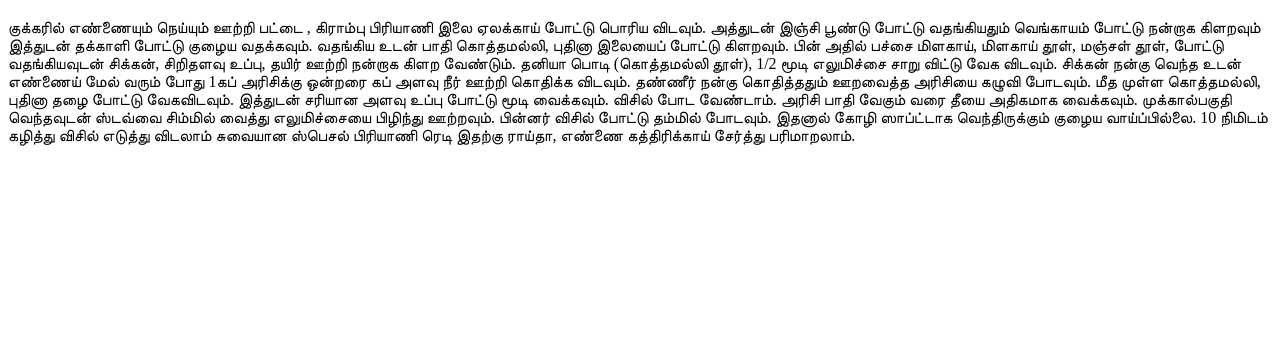
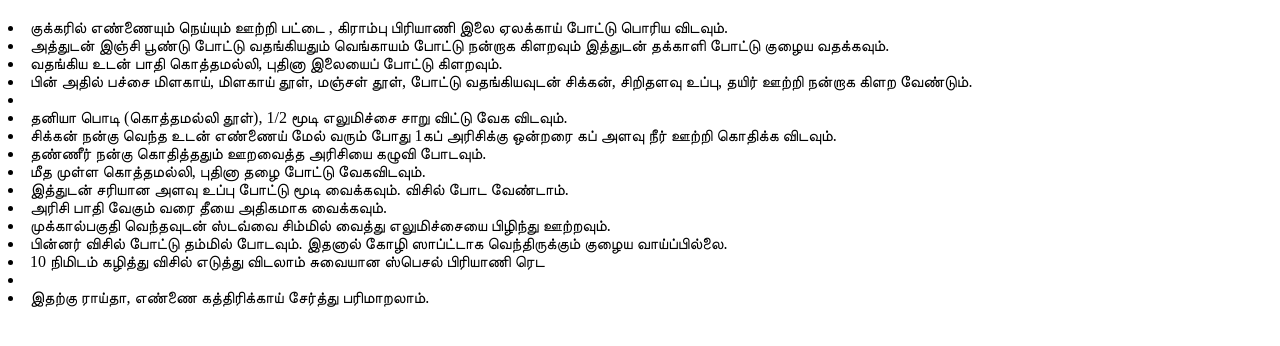
Before and after one commit to winshaS8/chicken-gravy, a plain HTML site: page index.html in a window 1280 px wide. Shown: the part 308-654 px from the top of the page. Drawn offline with Linux system fonts and the light colour scheme.

Commit message:
Update index.html

```diff
--- a/index.html
+++ b/index.html
@@ -18,14 +18,20 @@
        <li>மல்லித் தூள் - 1 டீஸ்பூன் </li>
 
         <h1> செய்முறை </h1>
-       <a> குக்கரில் எண்ணையும் நெய்யும் ஊற்றி பட்டை , கிராம்பு பிரியாணி இலை ஏலக்காய் போட்டு பொரிய விடவும். அத்துடன் இஞ்சி பூண்டு போட்டு வதங்கியதும் வெங்காயம் போட்டு நன்றாக கிளறவும் இத்துடன் தக்காளி போட்டு குழைய வதக்கவும். வதங்கிய உடன் பாதி கொத்தமல்லி, புதினா இலையைப் போட்டு கிளறவும்.
+      <li> குக்கரில் எண்ணையும் நெய்யும் ஊற்றி பட்டை , கிராம்பு பிரியாணி இலை ஏலக்காய் போட்டு பொரிய விடவும்.</li>
+      <li>அத்துடன் இஞ்சி பூண்டு போட்டு வதங்கியதும் வெங்காயம் போட்டு நன்றாக கிளறவும் இத்துடன் தக்காளி போட்டு குழைய வதக்கவும்.</li>
+      <li>வதங்கிய உடன் பாதி கொத்தமல்லி, புதினா இலையைப் போட்டு கிளறவும்.</li>
 
-        பின் அதில் பச்சை மிளகாய், மிளகாய் தூள், மஞ்சள் தூள், போட்டு வதங்கியவுடன் சிக்கன், சிறிதளவு உப்பு, தயிர் ஊற்றி நன்றாக கிளற வேண்டும். தனியா பொடி (கொத்தமல்லி தூள்), 1/2 மூடி எலுமிச்சை சாறு விட்டு வேக விடவும். சிக்கன் நன்கு வெந்த உடன் எண்ணைய் மேல் வரும் போது 1கப் அரிசிக்கு ஒன்றரை கப் அளவு நீர் ஊற்றி கொதிக்க விடவும். தண்ணீர் நன்கு கொதித்ததும் ஊறவைத்த அரிசியை கழுவி போடவும். மீத முள்ள கொத்தமல்லி, புதினா தழை போட்டு வேகவிடவும். இத்துடன் சரியான அளவு உப்பு போட்டு மூடி வைக்கவும். விசில் போட வேண்டாம்.
-
-        அரிசி பாதி வேகும் வரை தீயை அதிகமாக வைக்கவும். </a>
-
-        <a> முக்கால்பகுதி வெந்தவுடன் ஸ்டவ்வை சிம்மில் வைத்து எலுமிச்சையை பிழிந்து ஊற்றவும். பின்னர் விசில் போட்டு தம்மில் போடவும். இதனால் கோழி ஸாப்ட்டாக வெந்திருக்கும் குழைய வாய்ப்பில்லை. 10 நிமிடம் கழித்து விசில் எடுத்து விடலாம் சுவையான ஸ்பெசல் பிரியாணி ரெடி
-
-            இதற்கு ராய்தா, எண்ணை கத்திரிக்காய் சேர்த்து பரிமாறலாம். </a>
+       <li>பின் அதில் பச்சை மிளகாய், மிளகாய் தூள், மஞ்சள் தூள், போட்டு வதங்கியவுடன் சிக்கன், சிறிதளவு உப்பு, தயிர் ஊற்றி நன்றாக கிளற வேண்டும்.<li>
+      <li>தனியா பொடி (கொத்தமல்லி தூள்), 1/2 மூடி எலுமிச்சை சாறு விட்டு வேக விடவும்.</li>
+      <li>சிக்கன் நன்கு வெந்த உடன் எண்ணைய் மேல் வரும் போது 1கப் அரிசிக்கு ஒன்றரை கப் அளவு நீர் ஊற்றி கொதிக்க விடவும்.</li>
+      <li>தண்ணீர் நன்கு கொதித்ததும் ஊறவைத்த அரிசியை கழுவி போடவும்.</li>
+      <li>மீத முள்ள கொத்தமல்லி, புதினா தழை போட்டு வேகவிடவும்.</li>
+      <li>இத்துடன் சரியான அளவு உப்பு போட்டு மூடி வைக்கவும். விசில் போட வேண்டாம்.</li>
+      <li> அரிசி பாதி வேகும் வரை தீயை அதிகமாக வைக்கவும். </li>
+      <li> முக்கால்பகுதி வெந்தவுடன் ஸ்டவ்வை சிம்மில் வைத்து எலுமிச்சையை பிழிந்து ஊற்றவும்.</li>
+      <li>பின்னர் விசில் போட்டு தம்மில் போடவும். இதனால் கோழி ஸாப்ட்டாக வெந்திருக்கும் குழைய வாய்ப்பில்லை.</li>
+      <li>10 நிமிடம் கழித்து விசில் எடுத்து விடலாம் சுவையான ஸ்பெசல் பிரியாணி ரெட<li>
+       <li>இதற்கு ராய்தா, எண்ணை கத்திரிக்காய் சேர்த்து பரிமாறலாம். </li>
    </body>
 </html>
```
